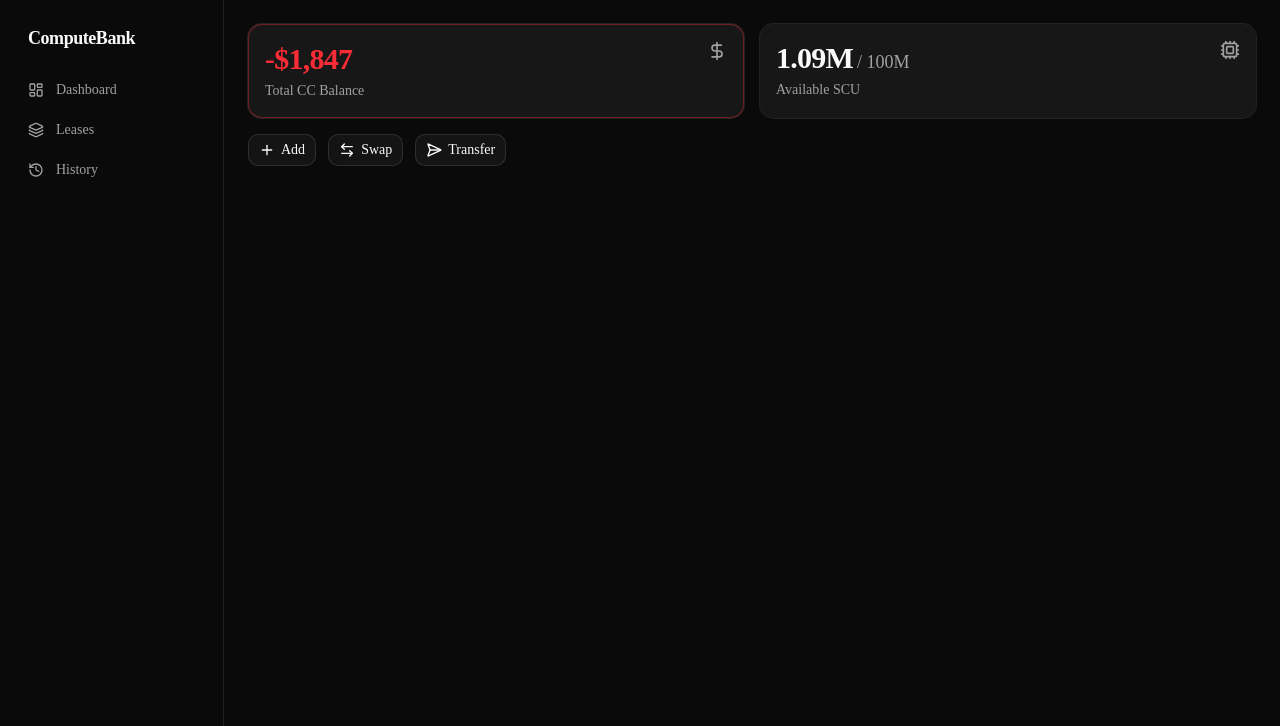
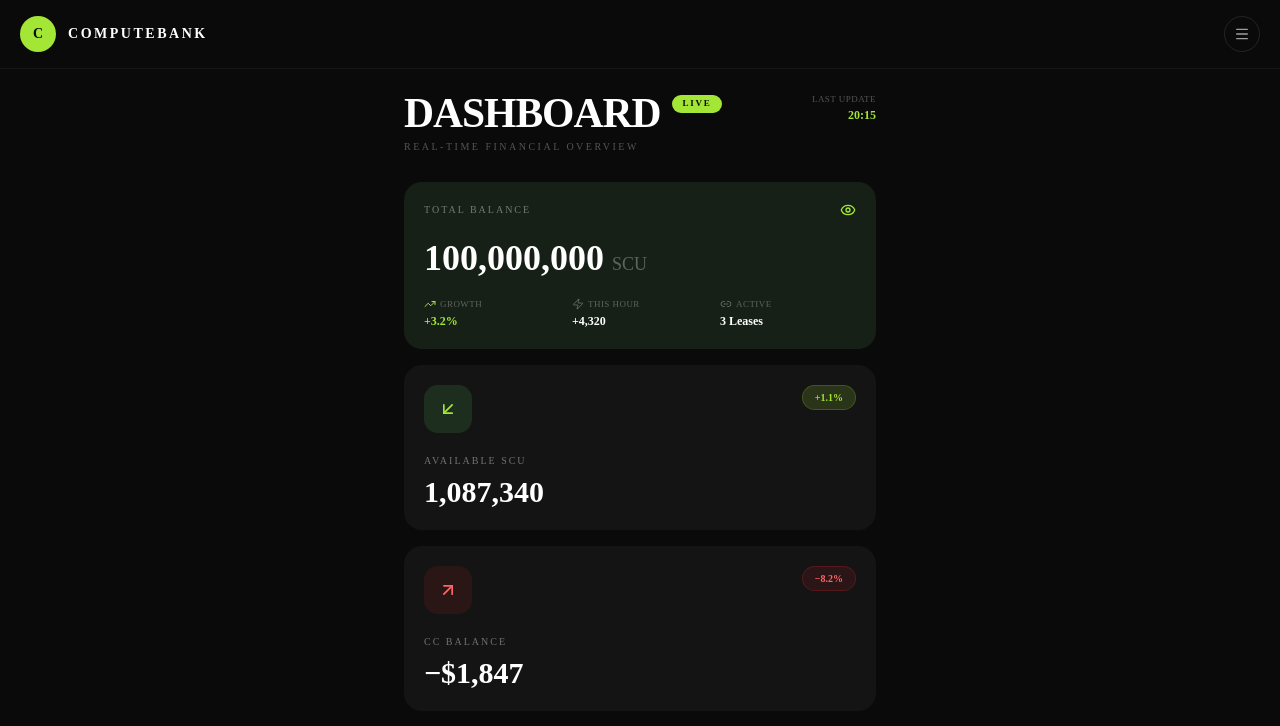
Before and after one commit to RandomGeeb/Quackathon-Seed.BAS, a Next.js app in the folder frontend/: page / in a window 1280 px wide. Shown: the top 726 px of the page. Built offline with nearby package versions, Linux system fonts and the light colour scheme.

Commit message:
feat(dashboard): recreate BANKAPP-style dark dashboard UI with top nav, live clock, and three-card layout

```diff
--- a/frontend/src/app/(dashboard)/layout.tsx
+++ b/frontend/src/app/(dashboard)/layout.tsx
@@ -1,4 +1,4 @@
-import { DashboardNav } from '@/components/layout/DashboardNav'
+import { TopNav } from '@/components/layout/TopNav'
 
 export default function DashboardLayout({
   children,
@@ -6,13 +6,11 @@ export default function DashboardLayout({
   children: React.ReactNode
 }) {
   return (
-    <div className="flex min-h-screen bg-background">
-      <DashboardNav />
-      <div className="flex-1 flex flex-col">
-        <main className="flex-1 p-6 overflow-auto">
-          {children}
-        </main>
-      </div>
+    <div className="min-h-screen bg-[#0a0a0a]">
+      <TopNav />
+      <main className="px-5 py-6 max-w-lg mx-auto">
+        {children}
+      </main>
     </div>
   )
 }
--- a/frontend/src/app/(dashboard)/page.tsx
+++ b/frontend/src/app/(dashboard)/page.tsx
@@ -1,10 +1,155 @@
-import { AssetHeader } from '@/components/asset-header/AssetHeader'
+"use client"
+
+import { useEffect, useState } from 'react'
+import {
+  Eye,
+  TrendingUp,
+  Zap,
+  Link2,
+  ArrowDownLeft,
+  ArrowUpRight,
+} from 'lucide-react'
 import { MOCK_PORTFOLIO } from '@/lib/data/mock-portfolio'
 
-export default function DashboardPage() {
+function LiveHeader() {
+  const [time, setTime] = useState('')
+
+  useEffect(() => {
+    const update = () =>
+      setTime(
+        new Date().toLocaleTimeString('en-US', {
+          hour: '2-digit',
+          minute: '2-digit',
+          hour12: false,
+        })
+      )
+    update()
+    const id = setInterval(update, 1000)
+    return () => clearInterval(id)
+  }, [])
+
   return (
-    <div className="space-y-6">
-      <AssetHeader portfolio={MOCK_PORTFOLIO} />
+    <div className="flex items-start justify-between mb-7">
+      <div>
+        <div className="flex items-center gap-3 mb-1">
+          <h1 className="text-[2.6rem] font-black text-white uppercase leading-none tracking-tight">
+            Dashboard
+          </h1>
+          <span className="px-2.5 py-0.5 bg-[#a3e635] text-[#0a0a0a] text-[9px] font-black rounded-full uppercase tracking-[0.2em] mt-0.5 self-start">
+            Live
+          </span>
+        </div>
+        <p className="font-mono text-[10px] text-white/30 uppercase tracking-[0.25em]">
+          Real&#8209;time financial overview
+        </p>
+      </div>
+      <div className="text-right shrink-0 ml-4">
+        <p className="font-mono text-[9px] text-white/30 uppercase tracking-wider">
+          Last Update
+        </p>
+        <p className="font-mono text-[#a3e635] text-xs font-bold tabular-nums">
+          {time}
+        </p>
+      </div>
     </div>
   )
 }
+
+export default function DashboardPage() {
+  const { scu, cau, cc } = MOCK_PORTFOLIO
+
+  return (
+    <div>
+      <LiveHeader />
+
+      {/* ── Total SCU Capacity card ── */}
+      <div className="rounded-2xl bg-[#172017] p-5 mb-4">
+        <div className="flex items-start justify-between mb-5">
+          <p className="font-mono text-[10px] text-white/40 uppercase tracking-[0.2em]">
+            Total Balance
+          </p>
+          <Eye className="w-4 h-4 text-[#a3e635]" />
+        </div>
+
+        <p className="text-4xl font-black text-white mb-5 tabular-nums">
+          {scu.total.toLocaleString('en-US')}
+          <span className="text-lg font-medium text-white/30 ml-2">SCU</span>
+        </p>
+
+        <div className="grid grid-cols-3 gap-3">
+          {/* Growth */}
+          <div>
+            <div className="flex items-center gap-1 mb-0.5">
+              <TrendingUp className="w-3 h-3 text-[#a3e635]" />
+              <span className="font-mono text-[9px] text-white/30 uppercase tracking-wider">
+                Growth
+              </span>
+            </div>
+            <p className="font-mono text-xs font-bold text-[#a3e635]">+3.2%</p>
+          </div>
+
+          {/* Production */}
+          <div>
+            <div className="flex items-center gap-1 mb-0.5">
+              <Zap className="w-3 h-3 text-white/30" />
+              <span className="font-mono text-[9px] text-white/30 uppercase tracking-wider">
+                This Hour
+              </span>
+            </div>
+            <p className="font-mono text-xs font-bold text-white tabular-nums">
+              +{cau.productionRatePerHour.toLocaleString()}
+            </p>
+          </div>
+
+          {/* Active leases */}
+          <div>
+            <div className="flex items-center gap-1 mb-0.5">
+              <Link2 className="w-3 h-3 text-white/30" />
+              <span className="font-mono text-[9px] text-white/30 uppercase tracking-wider">
+                Active
+              </span>
+            </div>
+            <p className="font-mono text-xs font-bold text-white">3 Leases</p>
+          </div>
+        </div>
+      </div>
+
+      {/* ── Available SCU card ── */}
+      <div className="rounded-2xl bg-[#141414] p-5 mb-4">
+        <div className="flex items-start justify-between mb-5">
+          <div className="w-12 h-12 rounded-xl bg-[#1e2e1e] flex items-center justify-center">
+            <ArrowDownLeft className="w-5 h-5 text-[#a3e635]" />
+          </div>
+          <span className="px-3 py-1 bg-[#a3e635]/15 text-[#a3e635] text-[10px] font-mono font-bold rounded-full border border-[#a3e635]/20">
+            +{((scu.available / scu.total) * 100).toFixed(1)}%
+          </span>
+        </div>
+        <p className="font-mono text-[10px] text-white/40 uppercase tracking-[0.2em] mb-1.5">
+          Available SCU
+        </p>
+        <p className="text-3xl font-black text-white tabular-nums">
+          {scu.available.toLocaleString('en-US')}
+        </p>
+      </div>
+
+      {/* ── CC Balance card ── */}
+      <div className="rounded-2xl bg-[#141414] p-5">
+        <div className="flex items-start justify-between mb-5">
+          <div className="w-12 h-12 rounded-xl bg-[#2b1616] flex items-center justify-center">
+            <ArrowUpRight className="w-5 h-5 text-red-400" />
+          </div>
+          <span className="px-3 py-1 bg-red-500/10 text-red-400 text-[10px] font-mono font-bold rounded-full border border-red-500/20">
+            −8.2%
+          </span>
+        </div>
+        <p className="font-mono text-[10px] text-white/40 uppercase tracking-[0.2em] mb-1.5">
+          CC Balance
+        </p>
+        <p className="text-3xl font-black text-white tabular-nums">
+          {cc.balance < 0 ? '−' : ''}$
+          {Math.abs(cc.balance).toLocaleString('en-US')}
+        </p>
+      </div>
+    </div>
+  )
+}
--- /dev/null
+++ b/frontend/src/components/layout/TopNav.tsx
@@ -0,0 +1,65 @@
+"use client"
+
+import Link from 'next/link'
+import { usePathname } from 'next/navigation'
+import { LayoutDashboard, Layers, History, Menu, X } from 'lucide-react'
+import { useState } from 'react'
+
+const NAV_ITEMS = [
+  { href: '/',        label: 'Dashboard', icon: LayoutDashboard },
+  { href: '/leases',  label: 'Leases',    icon: Layers },
+  { href: '/history', label: 'History',   icon: History },
+]
+
+export function TopNav() {
+  const pathname = usePathname()
+  const [open, setOpen] = useState(false)
+
+  return (
+    <header className="relative px-5 py-4 flex items-center justify-between border-b border-white/5">
+      {/* Logo */}
+      <div className="flex items-center gap-3">
+        <div className="w-9 h-9 rounded-full bg-[#a3e635] flex items-center justify-center shrink-0">
+          <span className="text-[#0a0a0a] font-black text-sm select-none">C</span>
+        </div>
+        <span className="text-white font-bold text-sm tracking-[0.18em] uppercase">ComputeBank</span>
+      </div>
+
+      {/* Hamburger */}
+      <button
+        onClick={() => setOpen(!open)}
+        className="w-9 h-9 rounded-full border border-white/10 flex items-center justify-center text-white/60 hover:text-white transition-colors"
+        aria-label="Menu"
+      >
+        {open ? <X className="w-4 h-4" /> : <Menu className="w-4 h-4" />}
+      </button>
+
+      {/* Dropdown */}
+      {open && (
+        <>
+          <div
+            className="fixed inset-0 z-40"
+            onClick={() => setOpen(false)}
+          />
+          <div className="absolute top-[calc(100%+8px)] right-4 bg-[#1a1a1a] border border-white/10 rounded-2xl py-2 z-50 min-w-44 shadow-2xl">
+            {NAV_ITEMS.map(({ href, label, icon: Icon }) => (
+              <Link
+                key={href}
+                href={href}
+                onClick={() => setOpen(false)}
+                className={`flex items-center gap-3 px-4 py-3 text-xs font-mono uppercase tracking-[0.15em] transition-colors ${
+                  pathname === href
+                    ? 'text-[#a3e635]'
+                    : 'text-white/50 hover:text-white'
+                }`}
+              >
+                <Icon className="w-4 h-4" />
+                {label}
+              </Link>
+            ))}
+          </div>
+        </>
+      )}
+    </header>
+  )
+}
```
